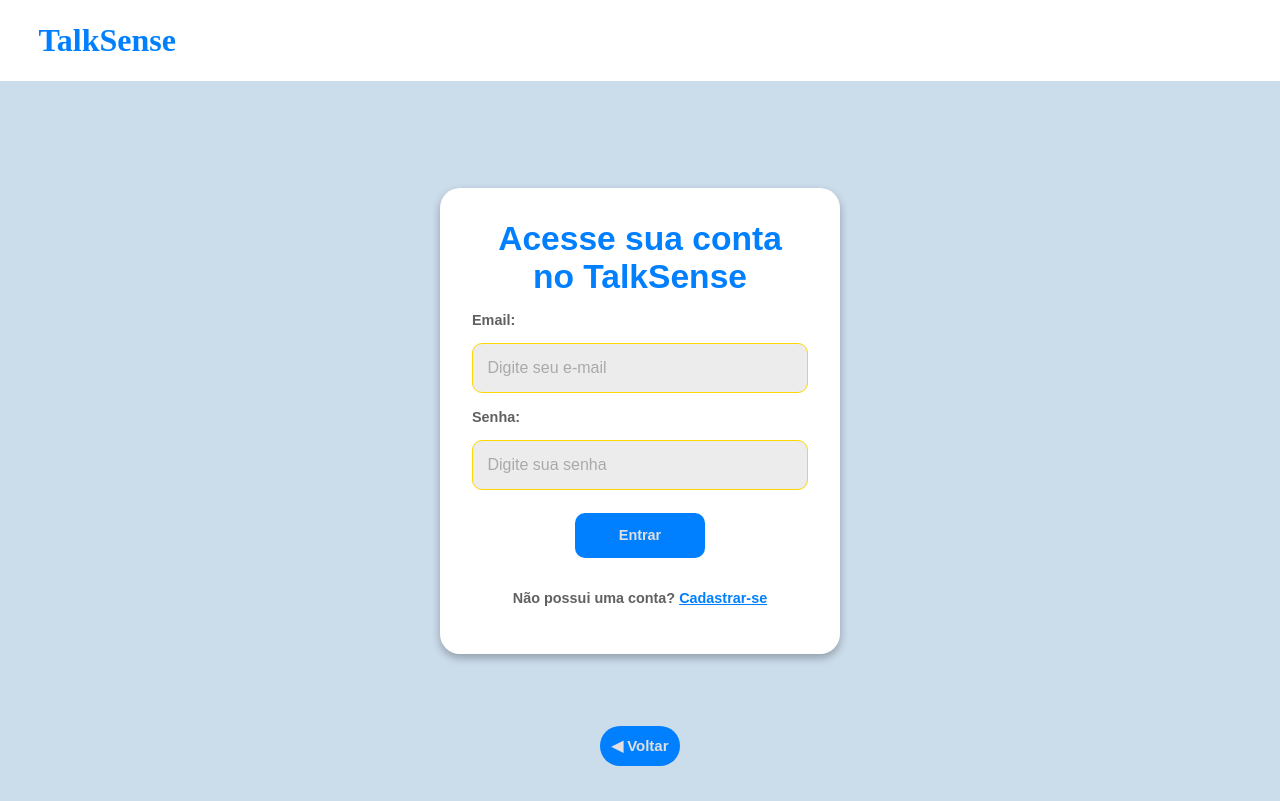
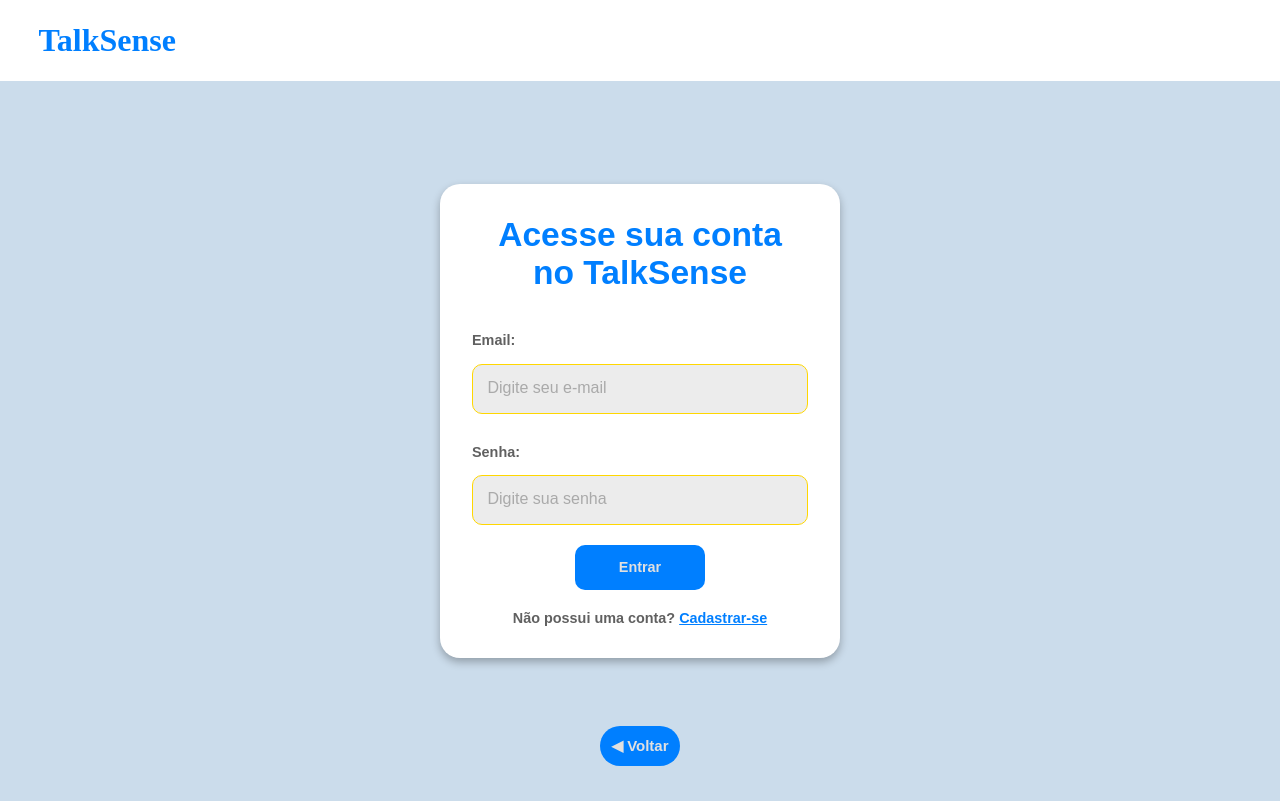
Before and after one commit to BrenoNevess/BeatSense, a PHP site: page /login.html in a window 1280 px wide. Run offline with PHP 8.4, Linux system fonts and the light colour scheme; some web fonts are replaced.

Commit message:
Corrigindo codigos

```diff
--- a/src/login.html
+++ b/src/login.html
@@ -16,20 +16,27 @@
     </div>
         <div class="caixa-login">
             <div class="login">
+                <div class="h2">
                     <h2>Acesse sua conta</h2>
                     <h2> no TalkSense</h2>
-                <br>
+                </div>
+
                 <form action="">
+
+                    <div class="space">
                         <label for="email">Email:</label>
                         <input type="email" id="email" placeholder=" Digite seu e-mail" required>
-                    <br><br>
+                    </div>
+
+                    <div class="space">
                         <label for="senha">Senha:</label>
                         <input type="password" id="senha" placeholder=" Digite sua senha" required>
-                    <br><br>
+                    </div>
+
                     <input class="enviar" type="submit" value="Entrar">
-                    <br><br>
+
                     <p>Não possui uma conta? <a class="link" href="cadastro.html">Cadastrar-se</a></p>
-                    <br>
+
                 </form>
             </div>
         </div>
--- a/src/styles/loginstyle.css
+++ b/src/styles/loginstyle.css
@@ -4,13 +4,16 @@
     padding: 0;
     box-sizing: border-box;
 }
+
 h1{
     color: #007FFF;
     font-family: "Trade Winds", serif;
 }
+
 .titulo{
     text-decoration: none;
 }
+
 .container{
     background-color: #fff;
     display: flex;
@@ -19,15 +22,22 @@ h1{
     padding: 22px;
     padding-left: 3%;
 }
+
 body{
     background-color: rgba(0, 87, 158, 0.205);
     font-family: Arial, Helvetica, sans-serif;
 }
+
 h2{
     text-align: center;
     color: #007FFF;
     font-size: 2.1rem;
 }
+
+.h2 {
+    margin-bottom: 40px;
+}
+
 .caixa-login{
     display: flex;
     justify-content: center;
@@ -36,6 +46,7 @@ h2{
     min-height: 85vh;
     position: relative;
 }
+
 .login{
     color: rgba(80, 80, 80, 0.911);
     border-radius: 20px;
@@ -46,6 +57,7 @@ h2{
     font-weight: bold;
     box-shadow: 0 4px 8px rgba(0, 0, 0, 0.281);
 }
+
 ::placeholder{
     color:  rgba(148, 148, 148, 0.76);
     font-size: 1rem;
@@ -60,6 +72,11 @@ input{
     border-radius: 10px;
     margin-top: 4.5%;
 }
+
+.space {
+    margin-top: 30px;
+}
+
 .enviar{
     display: flex;
     justify-content: center;
@@ -73,30 +90,37 @@ input{
     color:  #E0E0E0;
     font-size: 0.9rem;
     font-weight: bold;
-    margin-top: 2%;
     transition: 0.2s;
     cursor: pointer;
     border-radius: 10px;
+    margin-top: 20px;
 }
+
 .enviar:hover{
     background-color: #0059b3;
     width: 138px;
     height: 48px;
     box-shadow: 0px 4px 8px rgba(0, 0, 0, 0.418);
 }
+
 p{
+    margin-top: 20px;
     text-align: center;
 }
+
 .link{
     color:#007FFF;
 }
+
 .link:hover{
     color:  #0059b3;
 }
+
 .botao-voltar a{
     text-decoration: none;
     color: #E0E0E0;
 }
+
 .botao-voltar{
     display: flex;
     justify-content: center;
@@ -115,6 +139,7 @@ p{
     cursor: pointer;
     transition: 0.2s;
 }
+
 .botao-voltar:hover{
     background-color: #0059b3;
     width: 85px;
```
Lines whose indentation alone changed are shown as unchanged.
